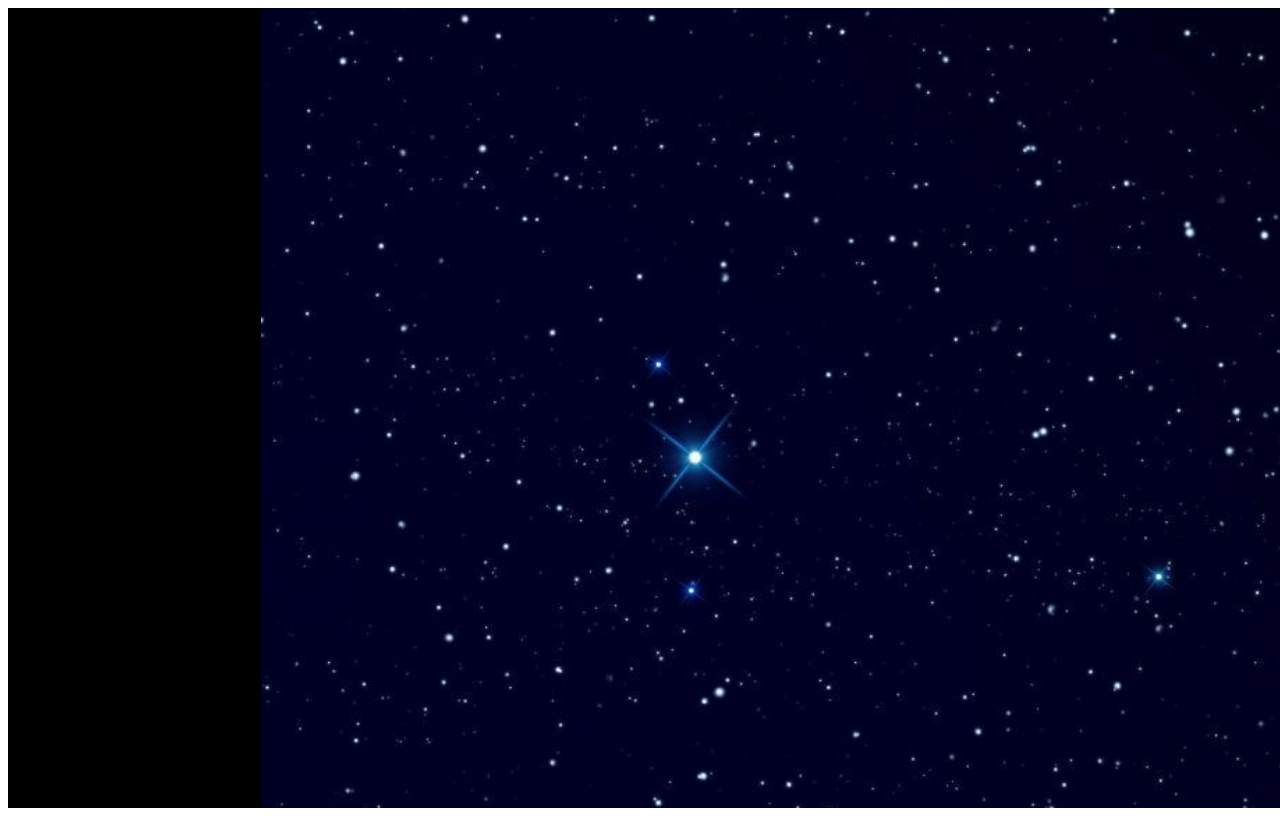
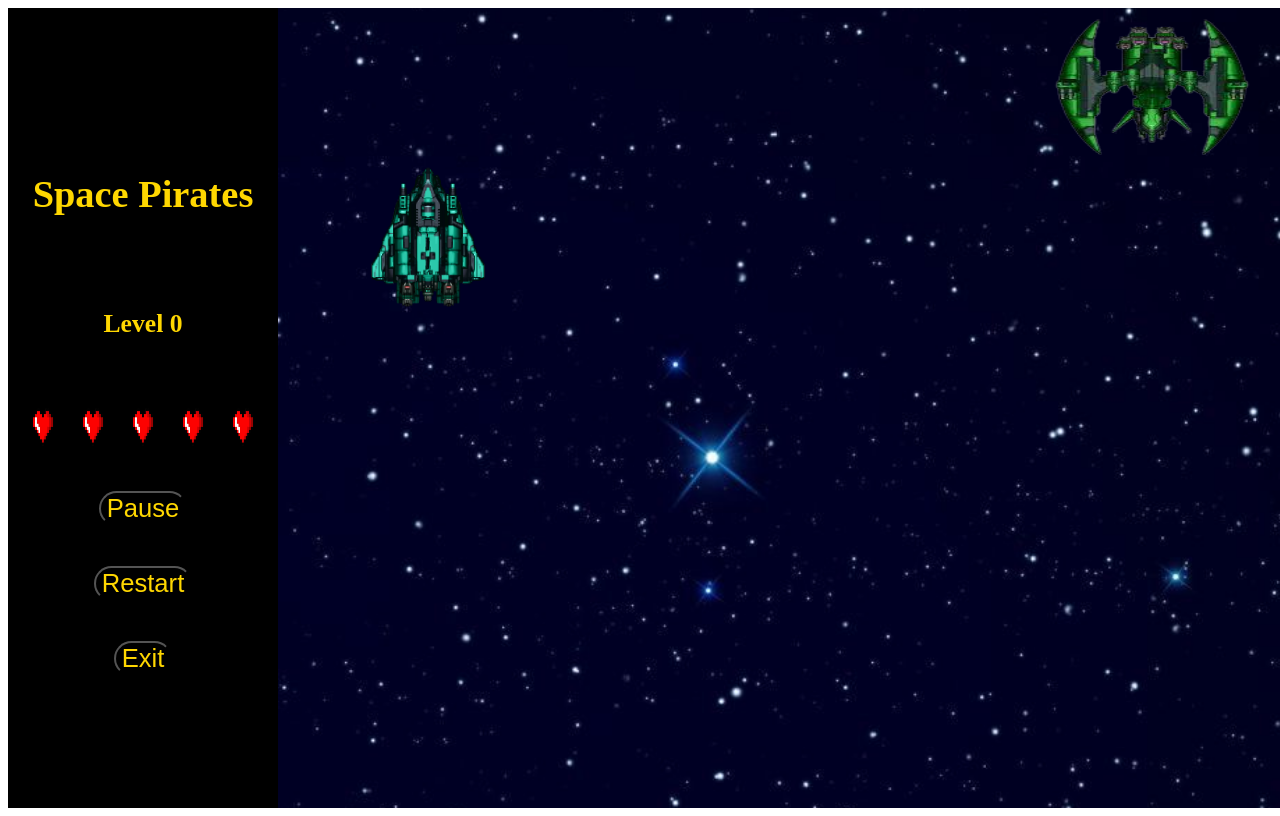
Before and after one commit to akash85246/animation, a plain HTML site: page index.html in a window 1280 px wide. Shown: the top 816 px of the page. Drawn offline with Linux system fonts and the light colour scheme.

Commit message:
added a navbar

```diff
--- a/index.html
+++ b/index.html
@@ -8,12 +8,33 @@
 </head>
 <body>
     <section class="screen">
-        <div class="menu m1">
+        <ul class="menu">
+            <li><h1>Space Pirates</h1></li>
+            <li><h2>Level 0</h2></li>
+            <li class="healthBar">
+                <img src="./assets/health.png" alt="health-bar1" class="h1" height="50px" width="50px">
+                <img src="./assets/health.png" alt="health-bar2" class="h2" height="50px" width="50px">
+                <img src="./assets/health.png" alt="health-bar3" class="h3" height="50px" width="50px">
+                <img src="./assets/health.png" alt="health-bar4" class="h4" height="50px" width="50px">
+                <img src="./assets/health.png" alt="health-bar5" class="h5" height="50px" width="50px">
+               </li>
+            <li><button>Pause</button></li>
+            <li><button>Restart</button></li>
+            <li><button>Exit</button></li>
 
-        </div>
+        </ul>
         <div class="game-container">
-            <div class="space-ship"></div>
-            <div class="background"></div>
+
+            <div class="background">
+                <div class="space-ship">
+                    <div class="enemy">
+                        <img src="./assets/eship.png" alt="" height="150px" width="300px">
+                    </div>
+                    <div class="alia">
+                        <img src="./assets/ship1.png" alt="My ship" height="150px" width="300px">
+                    </div>
+                </div>
+            </div>
         </div>
     </section>
     <script src="./index.js" charset="UTF-8"></script>
--- a/index.js
+++ b/index.js
@@ -1,6 +1,6 @@
 function moveBackground() {
     const background = document.querySelector(".screen>.game-container>.background");
-    let position = 0;
+    var position = 0;
     var speed = 5;
 
     function updateBackground() {
--- a/style.css
+++ b/style.css
@@ -21,6 +21,43 @@ margin: 0;
     background-size: cover;
     animation: moveBackground 5s linear infinite;
 }
-.screen>.m1{
+.screen>.menu{
     background-color: black;
+    margin: 0;
+    color: gold;
+    list-style: none;
 }
+
+.screen .enemy{
+    transform: rotate(180deg);
+}
+.screen .menu{
+    display: flex;
+    flex-direction: column;
+    justify-content: center;
+    align-items: center;
+    row-gap: 5vh;
+    padding: 10px;
+
+}
+.screen h1{
+    font-size: 3vw;
+}
+.screen h2{
+    font-size: 2vw;
+}
+.screen .healthBar{
+    display: flex;
+    justify-content: center;
+    align-items: center;
+}
+.screen>.menu>li>button{
+    background-color: black;
+    color: gold;
+    font-size: 2vw;
+    border-radius: 25px;
+}
+.screen>.menu>li>button :hover{
+    background-color: gold;
+    color: black;
+}
```
